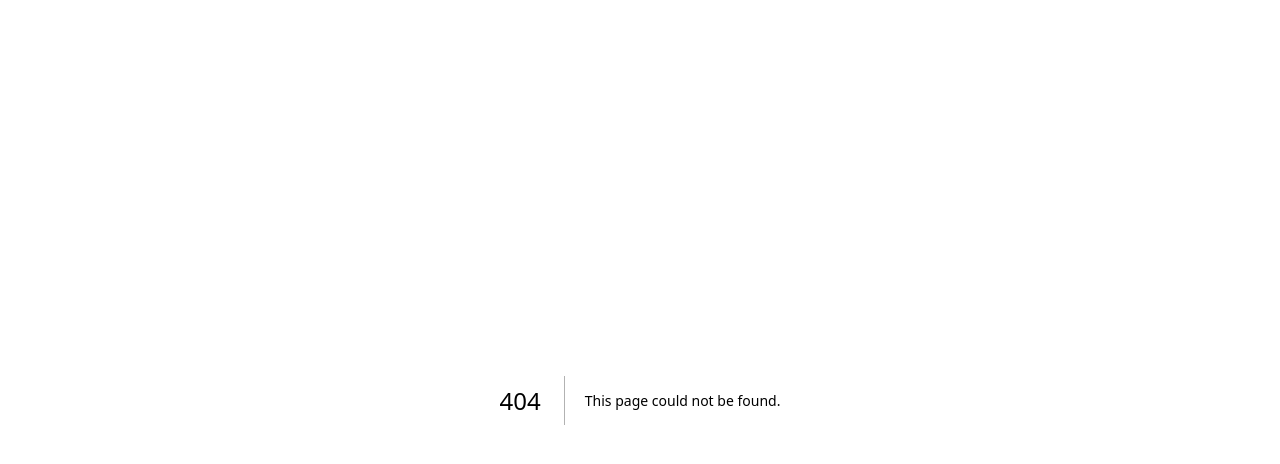
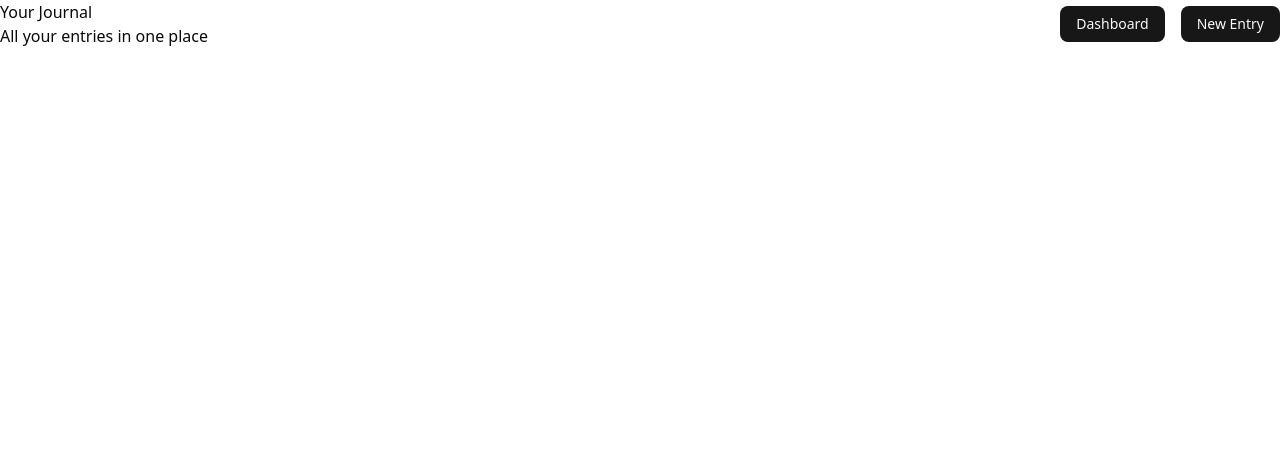
Before and after one commit to bhaskrr/mood-journal, a Next.js app: page /journal in a window 1280 px wide. Before the commit this address had no page. Shown: the top 464 px of the page. Built offline with nearby package versions, Linux system fonts and the light colour scheme.

Commit message:
added journal page

```diff
--- /dev/null
+++ b/src/app/journal/page.tsx
@@ -0,0 +1,16 @@
+import Header from "../components/Header";
+
+const journalProps = {
+  h1: "Your Journal",
+  p: "All your entries in one place",
+  linkName: "Dashboard",
+  linkRoute: "/dashboard",
+};
+
+export default function Journal() {
+  return (
+    <section>
+      <Header {...journalProps} />
+    </section>
+  );
+}
```
